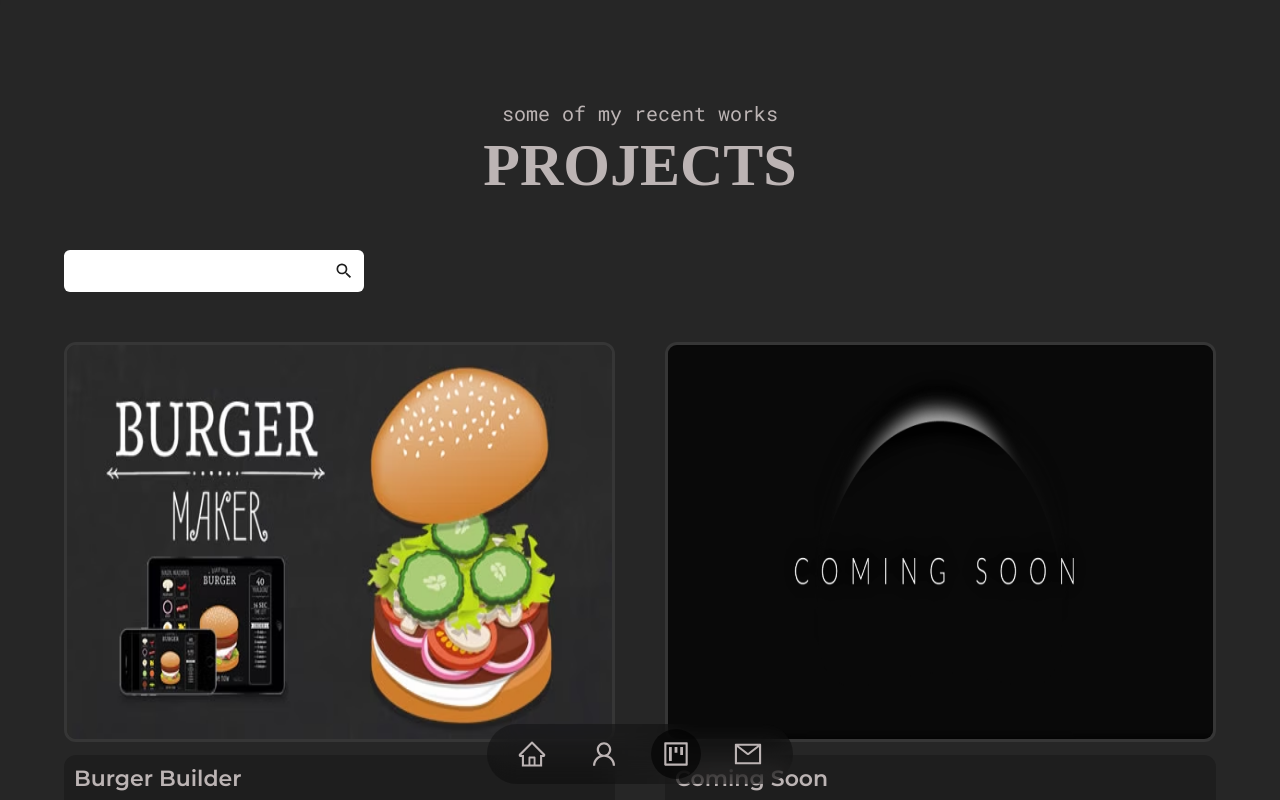
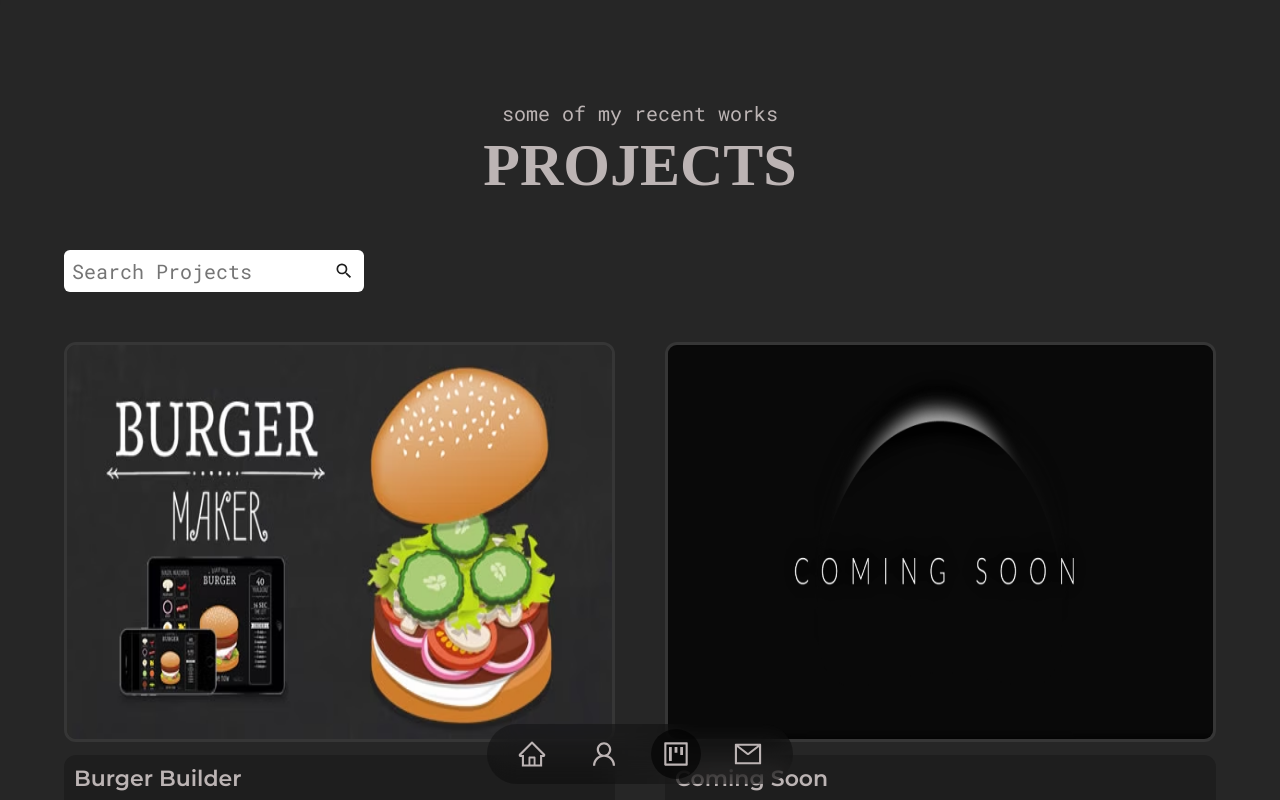
Before and after one commit to mayankkhattar/Portfolio, a React (Create React App) app: page /projects in a window 1280 px wide. Shown: the top 800 px of the page. Built offline with nearby package versions, Linux system fonts and the light colour scheme; a web font is replaced by a local one.

Commit message:
Update Projects.js
Add placeholder

```diff
--- a/src/pages/Projects.js
+++ b/src/pages/Projects.js
@@ -80,7 +80,7 @@ export const Projects = ({ setProgress }) => {
         <SectionTitle heading="PROJECTS" subHeading="some of my recent works" />
         <div className="project__searchBar">
           <form>
-            <input type="text" value={searchText} onChange={handleChange} />
+            <input type="text" value={searchText} placeholder="Search Projects" onChange={handleChange} />
             <MdSearch className="searchIcon" />
           </form>
         </div>
```
